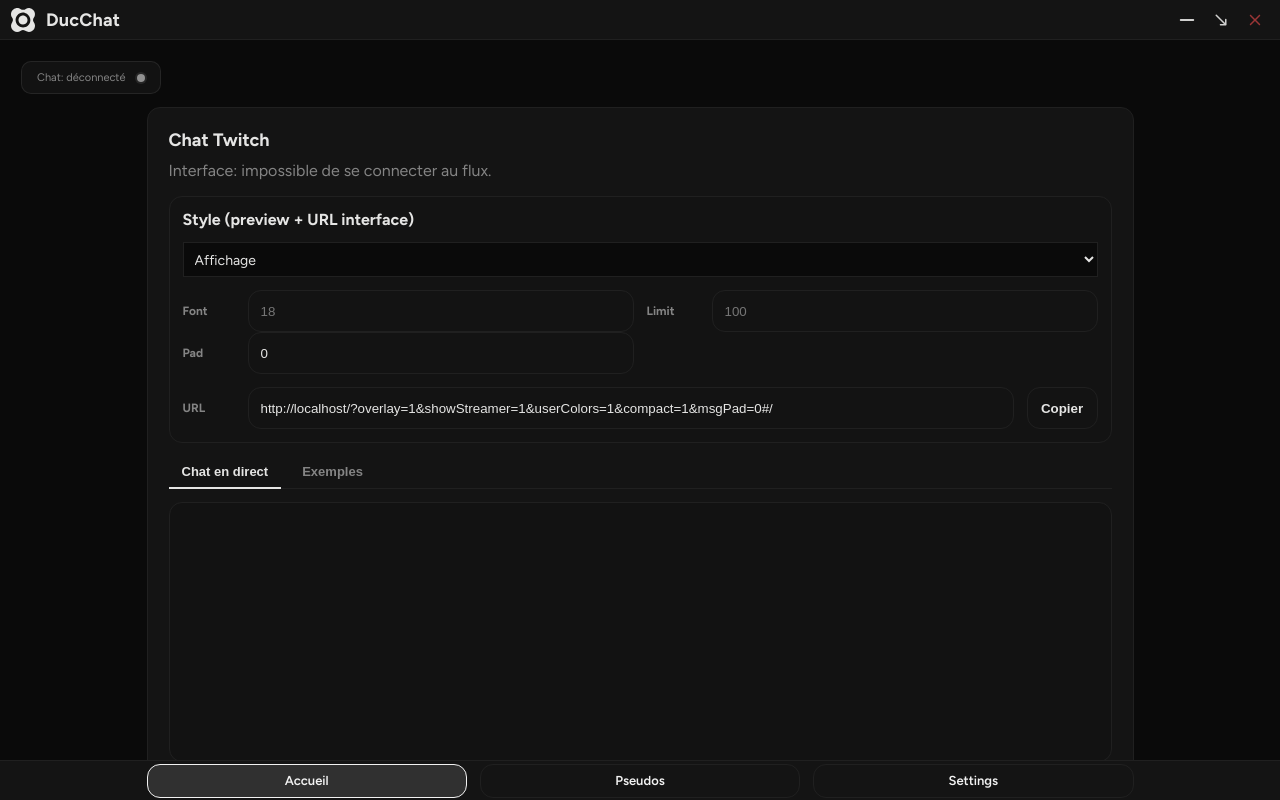
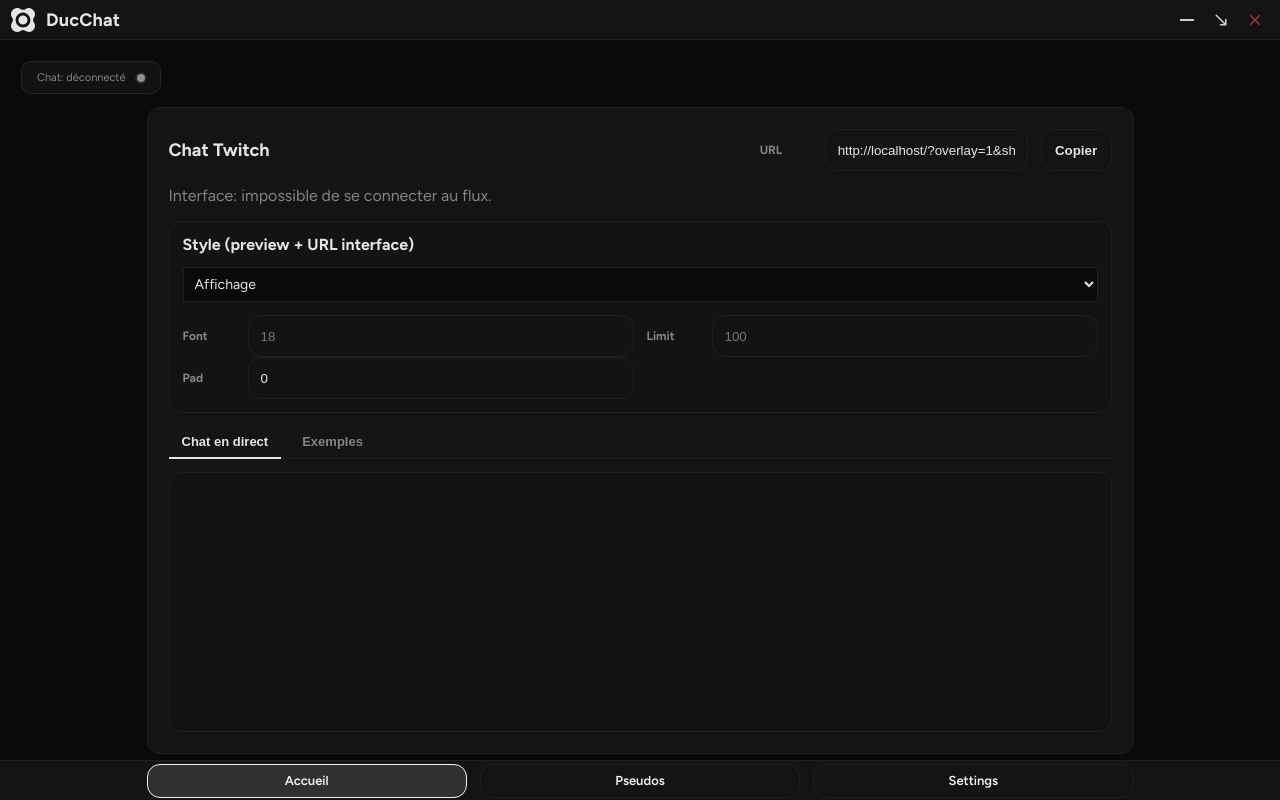
Before and after one commit to Duclems/DucChat-Desktop, a website built with Vite: page index.html in a window 1280 px wide. Built offline with nearby package versions, Linux system fonts and the light colour scheme; no server answers; files whose address does not match are found by name.

Commit message:
chagement dendroit du lien et implementation des cadres

```diff
--- a/src/index.css
+++ b/src/index.css
@@ -120,6 +120,9 @@
 
 .urlRow--wide {
   grid-template-columns: 52px 1fr auto;
+  margin: 0;
+  width: auto;
+  min-width: 300px;
 }
 
 .chatTabs {
--- a/src/renderer/pages/HomePage.js
+++ b/src/renderer/pages/HomePage.js
@@ -95,8 +95,15 @@
     return color;
   }
 
+  const h2Container = document.createElement('div');
+  h2Container.style.display = 'flex';
+  h2Container.style.justifyContent = 'space-between';
+  h2Container.style.alignItems = 'center';
+  h2Container.style.marginBottom = 'var(--space-13)';
+
   const h2 = document.createElement('h2');
   h2.textContent = 'Chat Twitch';
+  h2.style.margin = '0';
 
   const meta = document.createElement('p');
   meta.className = 'muted';
@@ -381,6 +388,7 @@
       { value: 'messages', label: 'Messages' },
       { value: 'emotes', label: 'Emotes' },
       { value: 'colors', label: 'Couleurs' },
+      { value: 'visual', label: 'Style visuel' },
     ];
     categories.forEach((cat) => {
       const option = document.createElement('option');
@@ -633,6 +641,7 @@
       messages: document.createElement('div'),
       emotes: document.createElement('div'),
       colors: document.createElement('div'),
+      visual: document.createElement('div'),
     };
 
     // Display category: Font, Limit, Pad
@@ -665,6 +674,9 @@
     checksColors.append(userColors.label);
     categoryContainers.colors.append(checksColors);
 
+    // Visual style category: (empty for now)
+    // categoryContainers.visual is empty, ready for future parameters
+
     // Show/hide categories based on selection
     function showCategory(categoryValue) {
       Object.entries(categoryContainers).forEach(([key, container]) => {
@@ -679,7 +691,6 @@
       grid.append(container);
     });
 
-    grid.append(urlRow);
     panel.append(panelTitle, categorySelect, grid);
 
     renderExampleMessage();
@@ -722,7 +733,10 @@
     tabsContainer.append(tabLive, tabExample);
     contentContainer.append(log, exampleWrap);
 
-    wrap.append(h2, meta, panel, tabsContainer, contentContainer);
+    // Add URL to the right of h2
+    h2Container.append(h2, urlRow);
+
+    wrap.append(h2Container, meta, panel, tabsContainer, contentContainer);
     exampleWrap.append(exampleLabelRow, exampleLog);
 
     // Test button functionality
```
